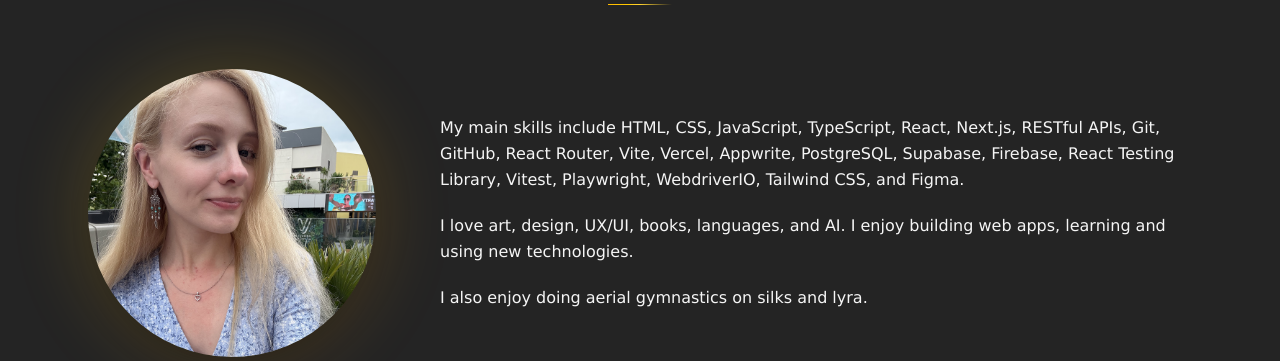
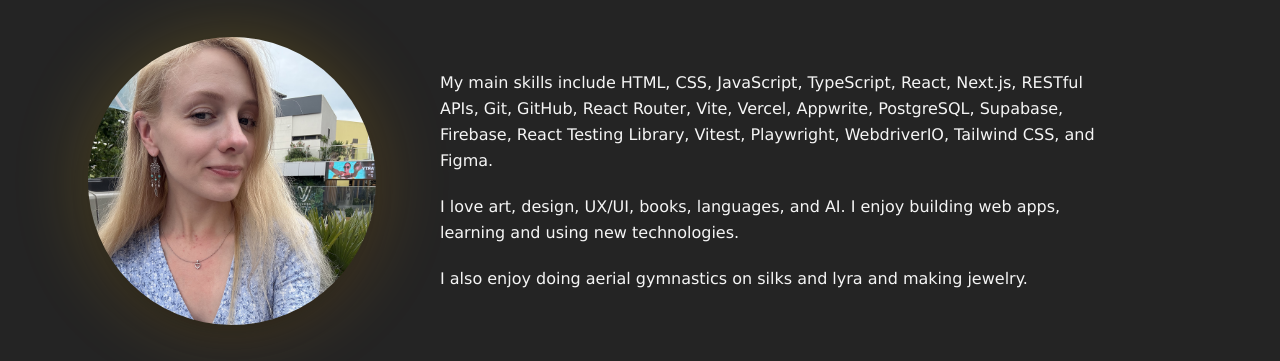
Before and after one commit to alenatih/Personal-Website, a React (Vite) app: page /aboutme in a window 1280 px wide. Shown: the part 333-694 px from the top of the page. Built offline with nearby package versions, Linux system fonts and the light colour scheme.

Commit message:
Update AboutMe

```diff
--- a/src/components/AboutMe.tsx
+++ b/src/components/AboutMe.tsx
@@ -3,11 +3,11 @@ import OceanLittle from "../assets/Ocean-little.png"
 
 function AboutMe() {
     return (
-        <section className="pt-12 pb-36 px-4 sm:px-6 md:px-12 w-full">
+        <section className="pt-4 pb-36 px-4 sm:px-6 md:px-12 w-full">
             <div className="max-w-7xl mx-auto">
 
                 {/* Section heading */}
-                <div className="flex flex-col items-center text-center mb-16 gap-4">
+                <div className="flex flex-col items-center text-center mb-8 md:mb-16 gap-4">
                     <h2 className="text-4xl md:text-5xl font-serif text-blue-900 dark:text-blue-200 tracking-wide">
                         About me
                     </h2>
@@ -15,7 +15,7 @@ function AboutMe() {
                 </div>
 
                 {/* Image + text */}
-                <div className="flex flex-col md:flex-row gap-8 md:gap-16 items-center mb-20">
+                <div className="flex flex-col md:flex-row gap-10 md:gap-16 items-center mb-20">
 
                     <div className="flex-shrink-0 flex justify-center">
                         <div className="relative">
@@ -28,7 +28,7 @@ function AboutMe() {
                         </div>
                     </div>
 
-                    <div className="flex flex-col gap-5 max-w-3xl">
+                    <div className="flex flex-col gap-5 max-w-2xl">
                         <p className="text-base leading-relaxed">
                             My main skills include HTML, CSS, JavaScript, TypeScript,
                             React, Next.js, RESTful APIs, Git, GitHub, React Router, Vite, Vercel,
@@ -40,7 +40,7 @@ function AboutMe() {
                             I enjoy building web apps, learning and using new technologies.
                         </p>
                         <p className="text-base leading-relaxed">
-                            I also enjoy doing aerial gymnastics on silks and lyra.
+                            I also enjoy doing aerial gymnastics on silks and lyra and making jewelry.
                         </p>
                     </div>
 
```
